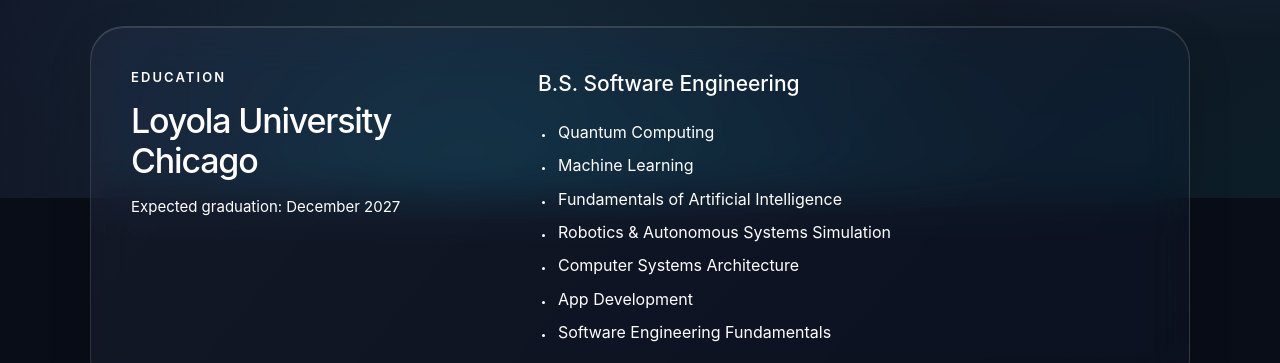
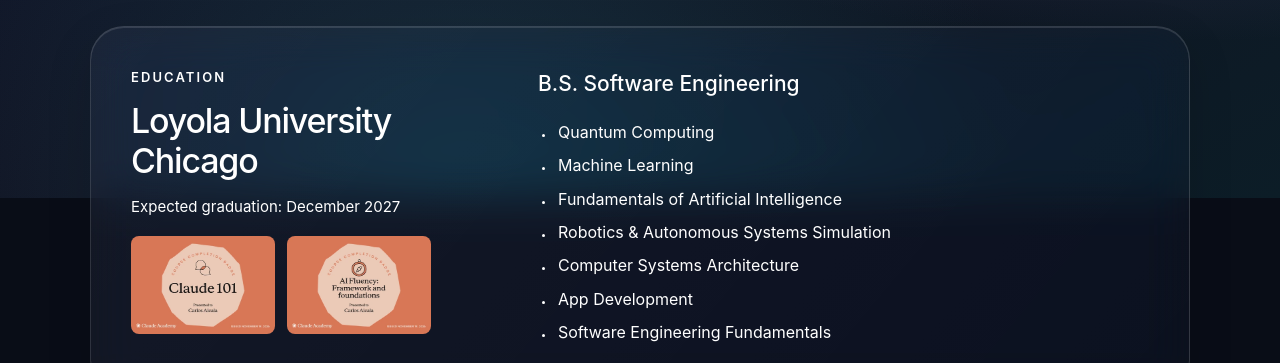
Before and after one commit to CarlosA019/CarlosA019.github.io, a plain HTML site: page index.html in a window 1280 px wide. Shown: the part 602-965 px from the top of the page. Drawn offline with Linux system fonts and the light colour scheme.

Commit message:
Add Claude Academy badges to education

```diff
--- a/index.html
+++ b/index.html
@@ -39,7 +39,14 @@
 <p class="eyebrow">Education</p>
 <h2 id="education-title">Loyola University Chicago</h2>
 <p class="education-graduation">Expected graduation: December 2027</p>
-<!-- Add future certifications beneath the graduation date. -->
+<div class="education-badges">
+  <a class="education-badge" href="https://academy.claude.com/verify/15c1cb0a14ecde27987ddf02acabec2c" rel="noopener noreferrer" target="_blank">
+    <img src="assets/claude-101-badge.webp" alt="Verify Carlos Alcala’s Claude 101 completion badge from Claude Academy" width="432" height="295" decoding="async"/>
+  </a>
+  <a class="education-badge" href="https://academy.claude.com/verify/2f365bf159caef903160fef77d3bc268" rel="noopener noreferrer" target="_blank">
+    <img src="assets/claude-ai-fluency-badge.webp" alt="Verify Carlos Alcala’s AI Fluency: Framework and Foundations completion badge from Claude Academy" width="432" height="295" decoding="async"/>
+  </a>
+</div>
 </div>
 <div class="education-content">
 <h3>B.S. Software Engineering</h3>
--- a/styles.css
+++ b/styles.css
@@ -149,6 +149,25 @@ h1 span { color: var(--fg); }
 .education-heading .eyebrow { color: white; font-size: 11px; }
 .education-heading h2 { color: white; font-size: 29px; font-weight: 550; line-height: 1.25; }
 .education-graduation { color: white; font-size: 15px; margin-top: 13px; }
+.education-badges {
+  display: flex;
+  flex-wrap: wrap;
+  gap: 12px;
+  margin-top: 16px;
+}
+.education-badge {
+  display: block;
+  width: 144px;
+  max-width: 100%;
+  border-radius: 8px;
+}
+.education-badge img {
+  display: block;
+  width: 100%;
+  height: auto;
+  border-radius: inherit;
+}
+.education-badge:hover { outline: 1px solid currentColor; outline-offset: 3px; }
 .education-content h3 { color: white; font-size: 21px; font-weight: 500; margin-bottom: 17px; }
 .course-list { color: white; font-size: 16px; line-height: 1.65; }
 .course-list li { margin: 7px 0; }
```
Also changed, not shown: assets/claude-101-badge.webp (added), assets/claude-ai-fluency-badge.webp (added).
